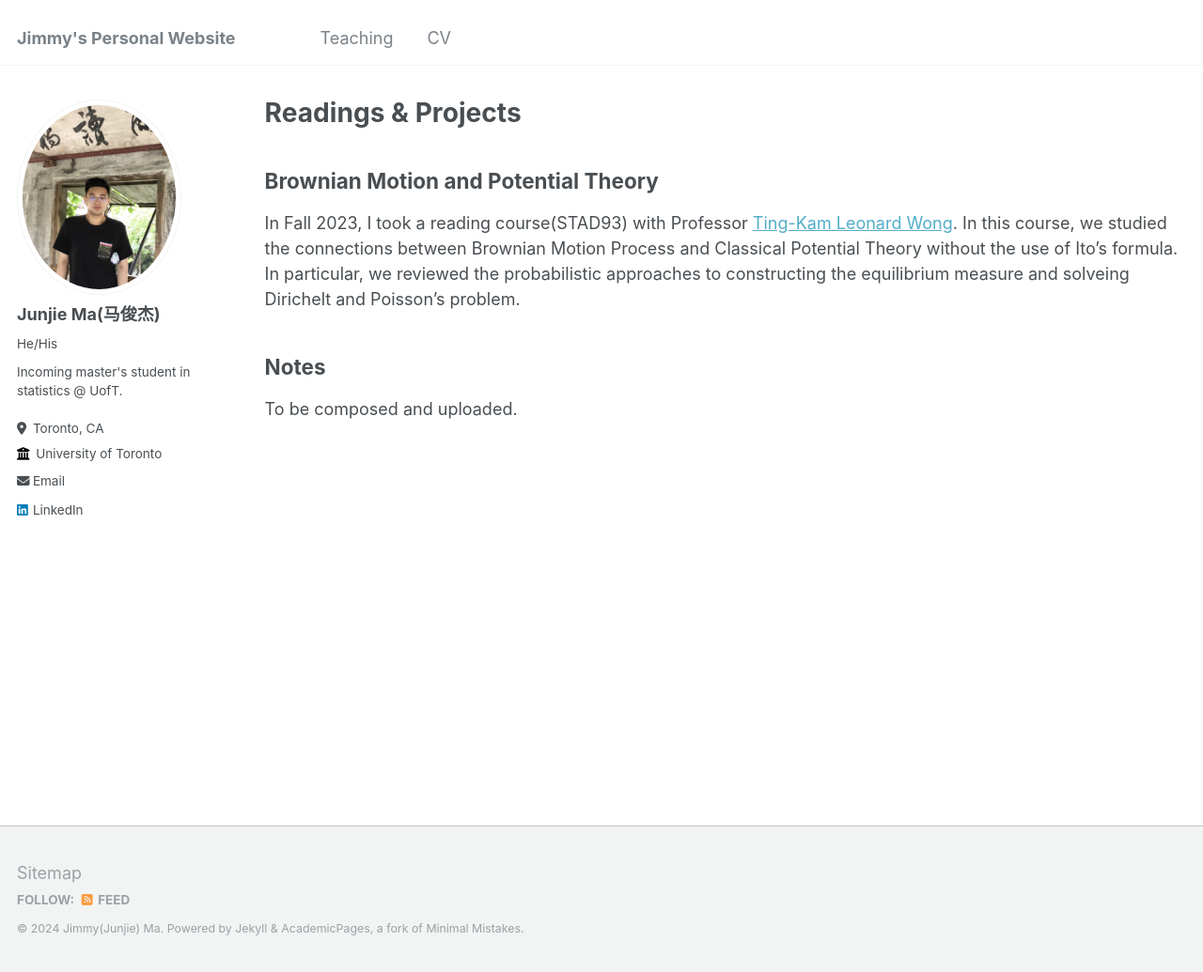
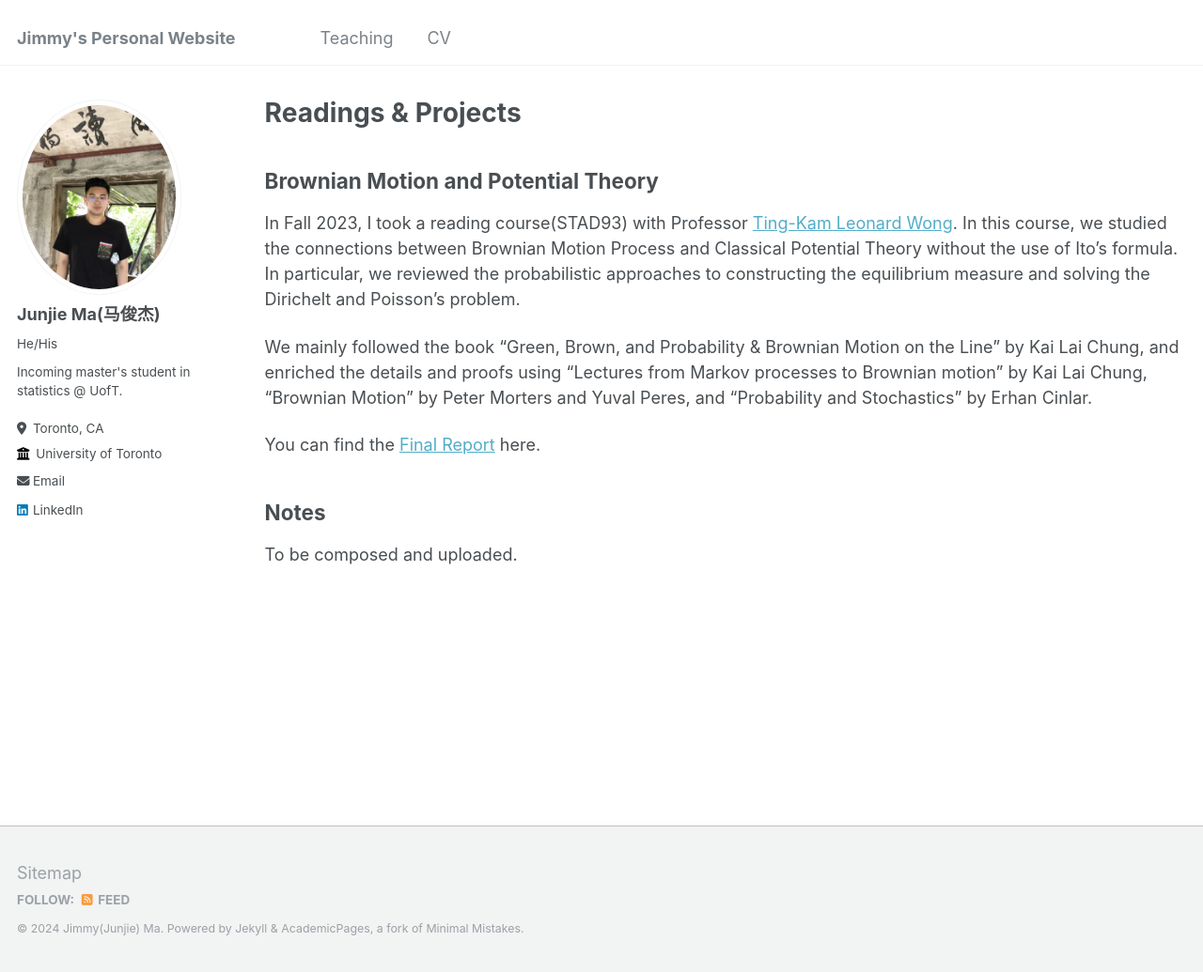
Before and after one commit to JimmyMa1006/JimmyMa1006.github.io, a Jekyll site: the page built from _pages/projects.md, in a window 1280 px wide and 1035 px high. Shown: the whole window at 94% size. Built offline with Jekyll 4.4.1, drawn with Linux system fonts in a browser that asks for light colours.

Commit message:
Update projects.md

```diff
--- a/_pages/projects.md
+++ b/_pages/projects.md
@@ -7,7 +7,11 @@ author_profile: true
 
 ## Brownian Motion and Potential Theory
 
-In Fall 2023, I took a reading course(STAD93) with Professor [Ting-Kam Leonard Wong](https://tkl-wong.github.io/). In this course, we studied the connections between Brownian Motion Process and Classical Potential Theory without the use of Ito's formula. In particular, we reviewed the probabilistic approaches to constructing the equilibrium measure and solveing Dirichelt and Poisson's problem.
+In Fall 2023, I took a reading course(STAD93) with Professor [Ting-Kam Leonard Wong](https://tkl-wong.github.io/). In this course, we studied the connections between Brownian Motion Process and Classical Potential Theory without the use of Ito's formula. In particular, we reviewed the probabilistic approaches to constructing the equilibrium measure and solving the Dirichelt and Poisson's problem.
+
+We mainly followed the book "Green, Brown, and Probability & Brownian Motion on the Line" by Kai Lai Chung, and enriched the details and proofs using "Lectures from Markov processes to Brownian motion" by Kai Lai Chung, "Brownian Motion" by Peter Morters and Yuval Peres, and "Probability and Stochastics" by Erhan Cinlar.
+
+You can find the [Final Report](https://drive.google.com/file/d/1g8M4aukgWw_k6JTmAyS6Y0rr6ilOPLHH/view?usp=sharing) here.
 
 ## Notes
 To be composed and uploaded.
```
